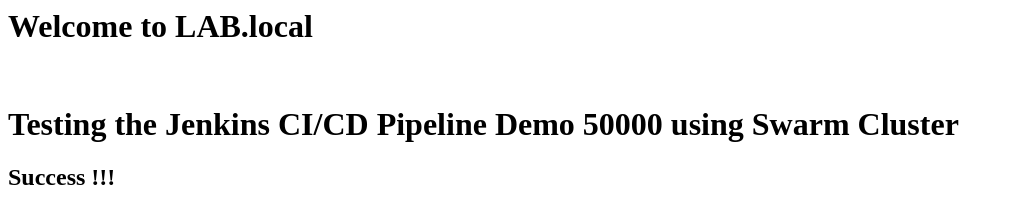
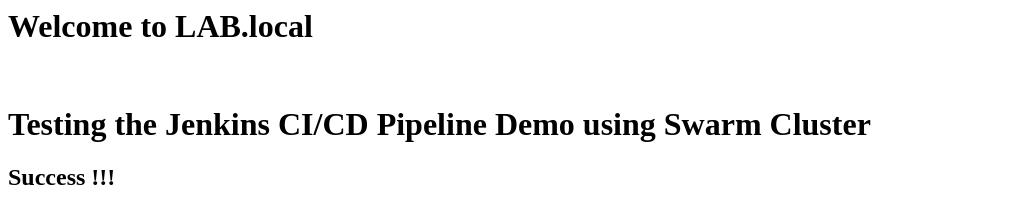
Before and after one commit to mottythomas/docker, a plain HTML site: page index.html in a window 1280 px wide. Shown: the whole page, without its empty margins (0-1014 px from the left). Drawn offline with Linux system fonts and the light colour scheme.

Commit message:
Update index.html

```diff
--- a/index.html
+++ b/index.html
@@ -1,5 +1,5 @@
 <html>
 <h1>Welcome to LAB.local</h1><br>
-  <h1> Testing the Jenkins CI/CD Pipeline Demo 50000 using Swarm Cluster </h1>
+  <h1> Testing the Jenkins CI/CD Pipeline Demo using Swarm Cluster </h1>
     <h2> Success !!! </h2>
  </html>
```
